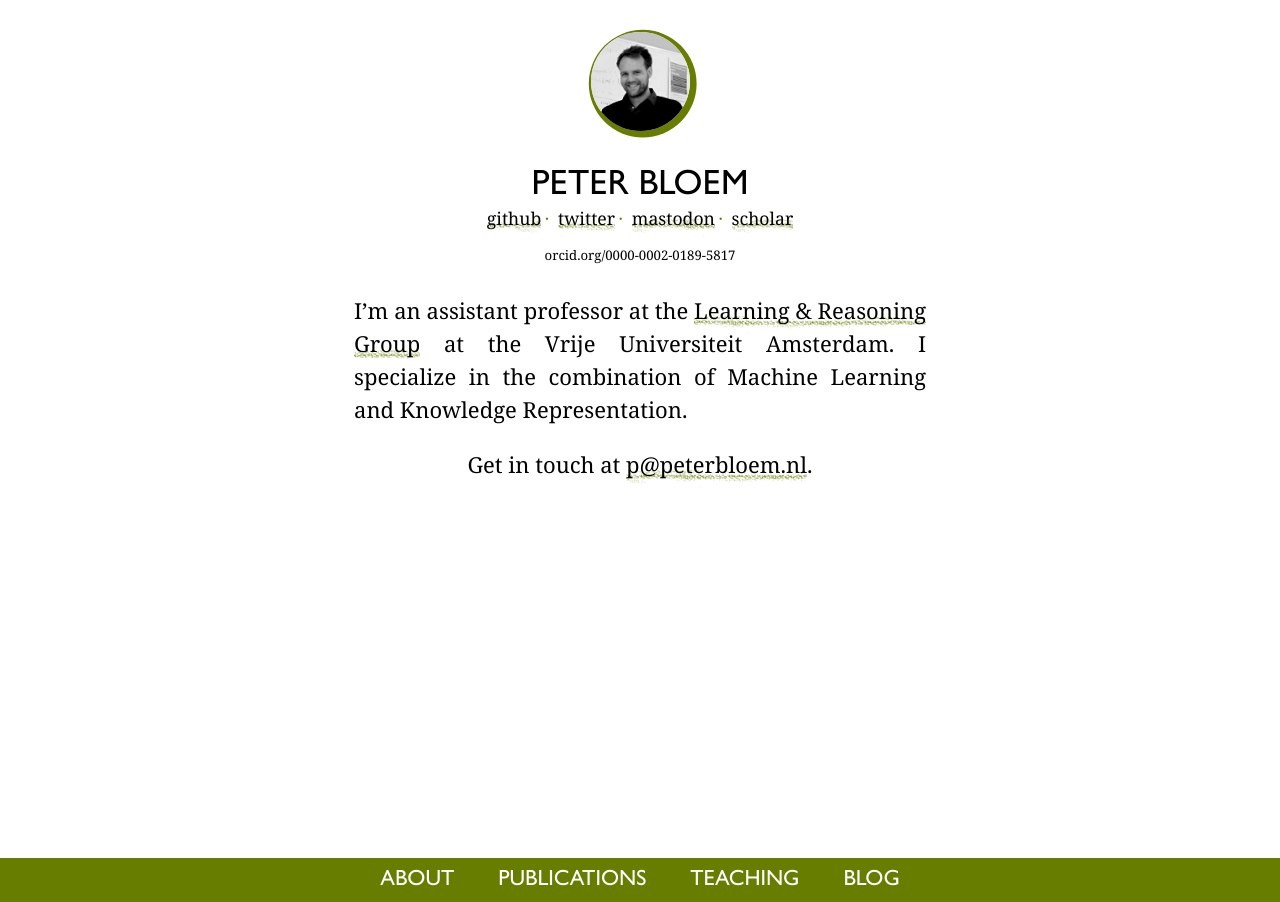
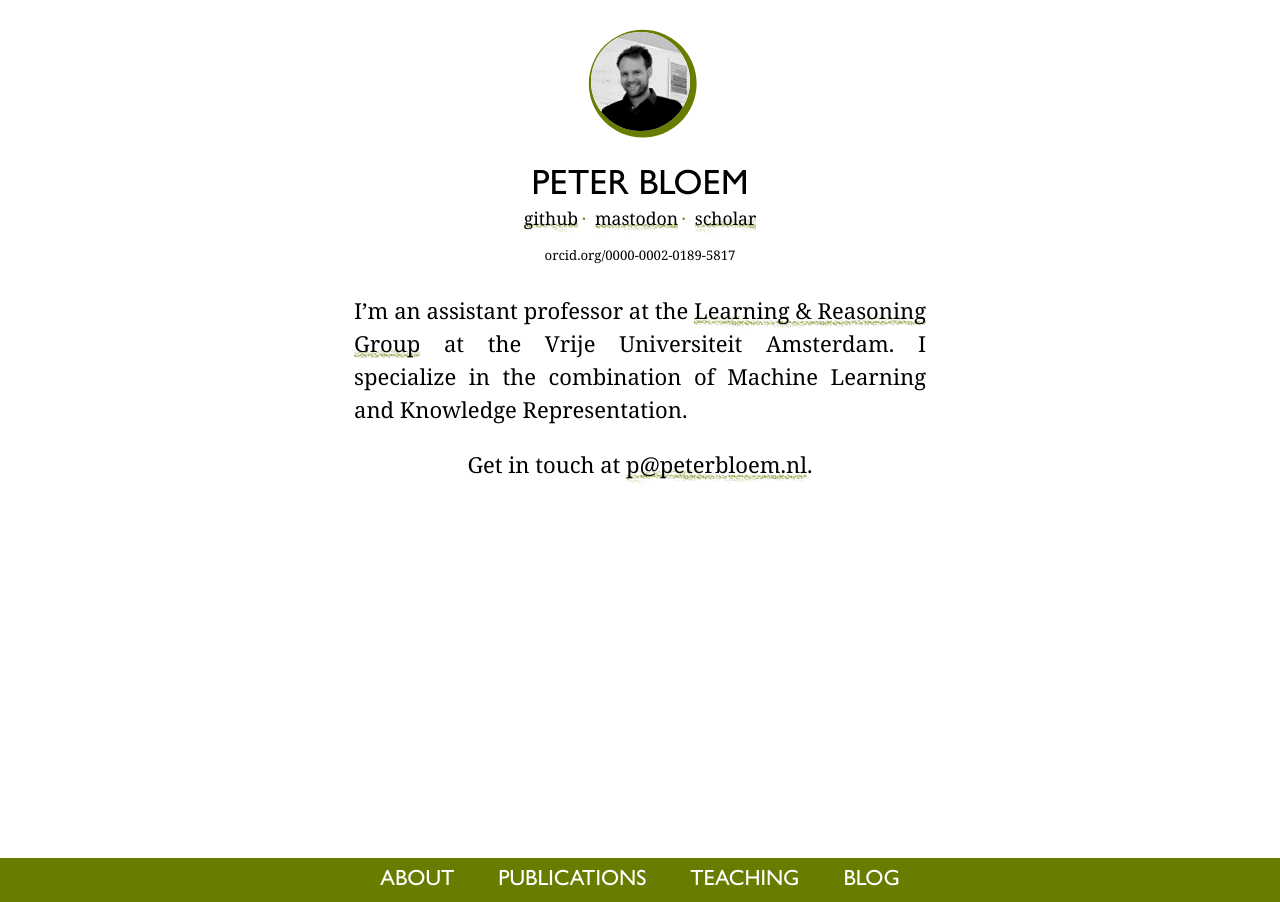
Before and after one commit to pbloem/peterbloem.nl, a Jekyll site: the page built from index.md, in a window 1280 px wide. Built offline with Jekyll 4.4.1, drawn with Linux system fonts in a browser that asks for light colours; some web fonts are replaced; our own code applies the rules of GitHub Pages for plain Markdown files.

Commit message:
Update index.md

```diff
--- a/index.md
+++ b/index.md
@@ -10,7 +10,6 @@
 <div class="subtitle">
 <ul class="homepage links">
 <li><a href="https://github.com/pbloem">github</a></li>
-<li><a href="https://twitter.com/pbloemesquire">twitter</a></li>
 <li><a rel="me" href="https://sigmoid.social/@pbloem">mastodon</a></li>
 <li><a href="https://scholar.google.nl/citations?user=zVntAfQAAAAJ&hl=en">scholar</a></li>
 </ul>
```
